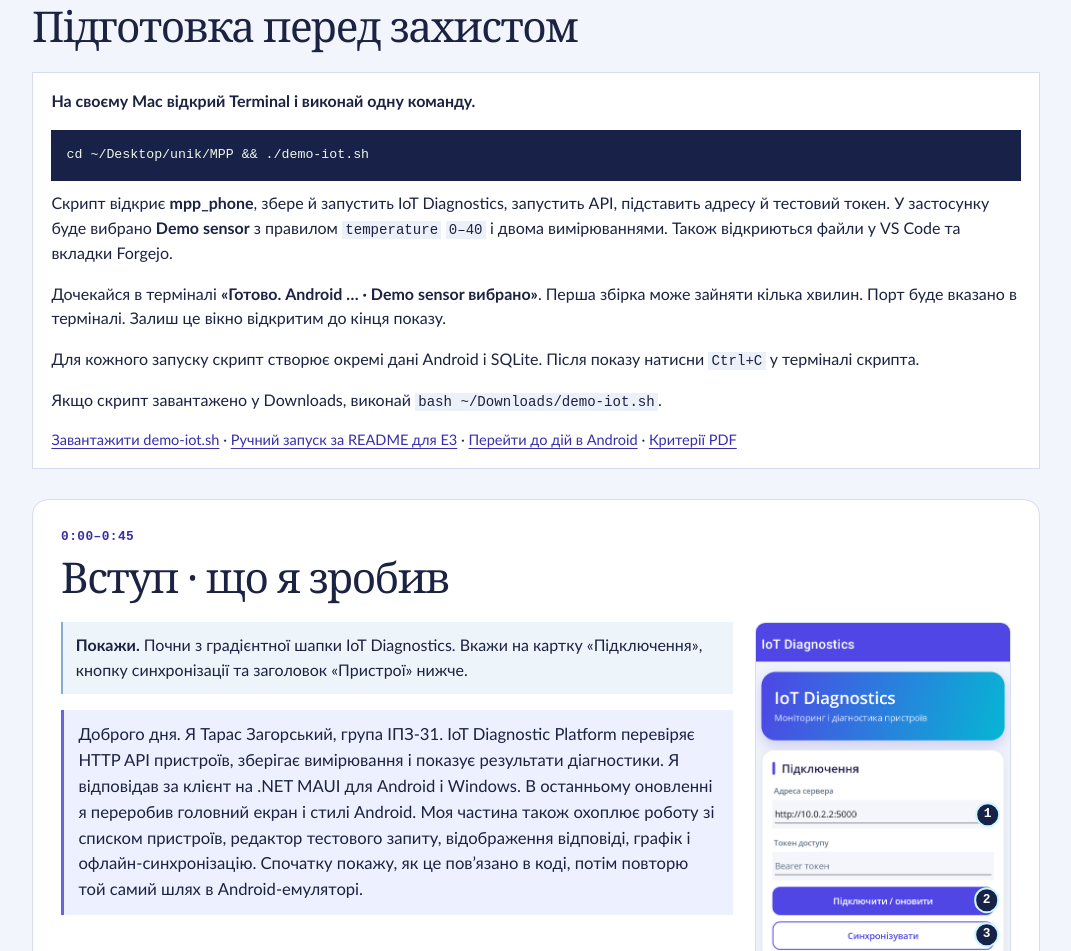
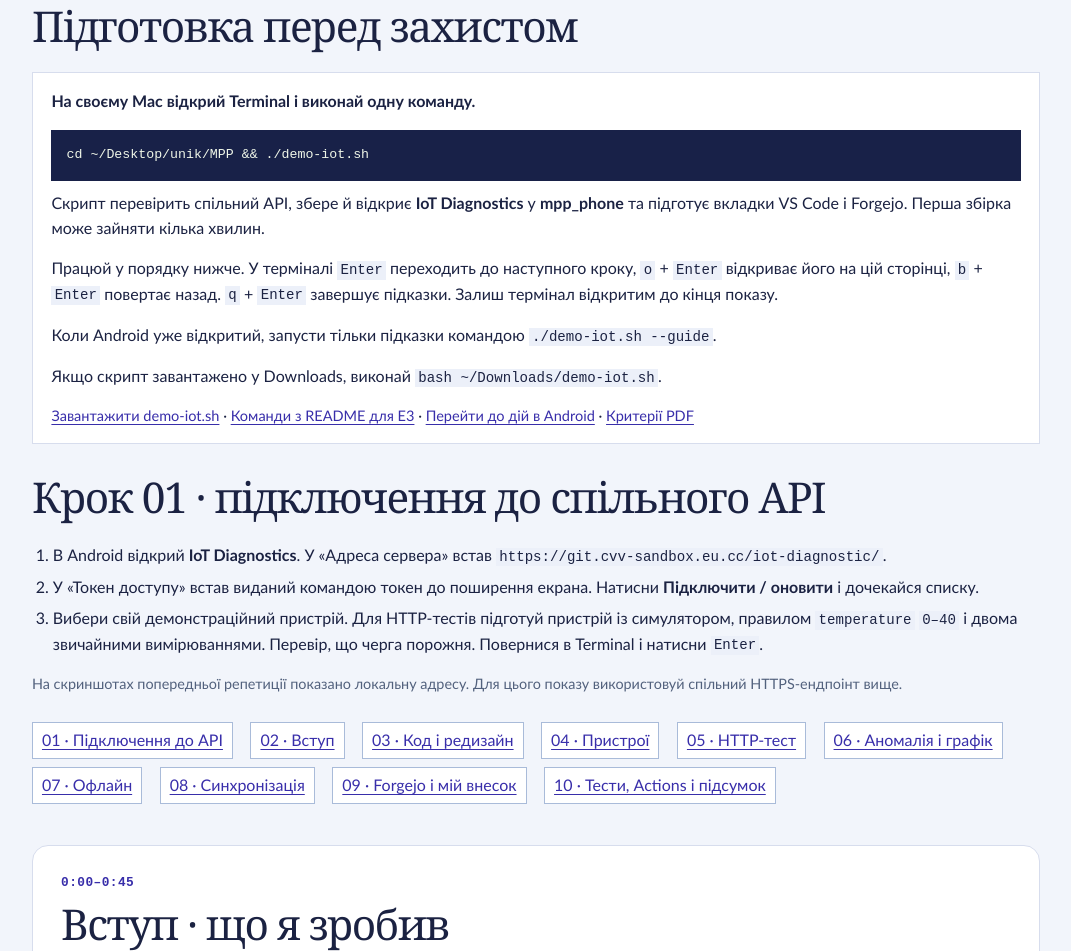
Before and after one commit to tzahorskyi/mpp-defense, a plain HTML site: page iot-android/index.html in a window 1280 px wide. Shown: the part 605-1556 px from the top of the page, without its empty margins (104-1175 px from the left). Drawn offline with Linux system fonts and the light colour scheme.

Commit message:
Guide the Android defense using the shared API

```diff
--- a/iot-android/index.html
+++ b/iot-android/index.html
@@ -41,12 +41,22 @@ main.wrap{padding-top:1.75rem}section,.details{scroll-margin-top:4rem}main>secti
 <div class="panel" id="auto-start">
 <p><strong>На своєму Mac відкрий Terminal і виконай одну команду.</strong></p>
 <pre><code>cd ~/Desktop/unik/MPP &amp;&amp; ./demo-iot.sh</code></pre>
-<p>Скрипт відкриє <strong>mpp_phone</strong>, збере й запустить IoT Diagnostics, запустить API, підставить адресу й тестовий токен. У застосунку буде вибрано <strong>Demo sensor</strong> з правилом <code>temperature</code> <code>0–40</code> і двома вимірюваннями. Також відкриються файли у VS Code та вкладки Forgejo.</p>
-<p>Дочекайся в терміналі <strong>«Готово. Android … · Demo sensor вибрано»</strong>. Перша збірка може зайняти кілька хвилин. Порт буде вказано в терміналі. Залиш це вікно відкритим до кінця показу.</p>
-<p>Для кожного запуску скрипт створює окремі дані Android і SQLite. Після показу натисни <kbd>Ctrl+C</kbd> у терміналі скрипта.</p>
+<p>Скрипт перевірить спільний API, збере й відкриє <strong>IoT Diagnostics</strong> у <strong>mpp_phone</strong> та підготує вкладки VS Code і Forgejo. Перша збірка може зайняти кілька хвилин.</p>
+<p>Працюй у порядку нижче. У терміналі <kbd>Enter</kbd> переходить до наступного кроку, <kbd>o</kbd> + <kbd>Enter</kbd> відкриває його на цій сторінці, <kbd>b</kbd> + <kbd>Enter</kbd> повертає назад. <kbd>q</kbd> + <kbd>Enter</kbd> завершує підказки. Залиш термінал відкритим до кінця показу.</p>
+<p>Коли Android уже відкритий, запусти тільки підказки командою <code>./demo-iot.sh --guide</code>.</p>
 <p>Якщо скрипт завантажено у Downloads, виконай <code>bash ~/Downloads/demo-iot.sh</code>.</p>
-<p class="refs"><a href="evidence/demo-iot.sh" download>Завантажити demo-iot.sh</a> · <a href="#startup">Ручний запуск за README для E3</a> · <a href="#emulator">Перейти до дій в Android</a> · <a href="#methodology">Критерії PDF</a></p>
+<p class="refs"><a href="evidence/demo-iot.sh" download>Завантажити demo-iot.sh</a> · <a href="#startup">Команди з README для E3</a> · <a href="#emulator">Перейти до дій в Android</a> · <a href="#methodology">Критерії PDF</a></p>
 </div>
+</section>
+<section id="android-connect">
+<h2>Крок 01 · підключення до спільного API</h2>
+<ol class="actions">
+<li>В Android відкрий <strong>IoT Diagnostics</strong>. У «Адреса сервера» встав <code>https://git.cvv-sandbox.eu.cc/iot-diagnostic/</code>.</li>
+<li>У «Токен доступу» встав виданий командою токен до поширення екрана. Натисни <strong>Підключити / оновити</strong> і дочекайся списку.</li>
+<li>Вибери свій демонстраційний пристрій. Для HTTP-тестів підготуй пристрій із симулятором, правилом <code>temperature</code> <code>0–40</code> і двома звичайними вимірюваннями. Перевір, що черга порожня. Повернися в Terminal і натисни <kbd>Enter</kbd>.</li>
+</ol>
+<p class="caption-note">На скриншотах попередньої репетиції показано локальну адресу. Для цього показу використовуй спільний HTTPS-ендпоінт вище.</p>
+<nav aria-label="Кроки скрипта"><ol class="jump-grid"><li><a href="#android-connect">01 · Підключення до API</a></li><li><a href="#opening">02 · Вступ</a></li><li><a href="#architecture">03 · Код і редизайн</a></li><li><a href="#devices">04 · Пристрої</a></li><li><a href="#http">05 · HTTP-тест</a></li><li><a href="#alerts">06 · Аномалія і графік</a></li><li><a href="#offline">07 · Офлайн</a></li><li><a href="#sync">08 · Синхронізація</a></li><li><a href="#git-proof">09 · Forgejo і мій внесок</a></li><li><a href="#actions">10 · Тести, Actions і підсумок</a></li></ol></nav>
 </section>
 <section class="scene" id="opening" data-scene>
 <header class="scene-head"><p class="time">0:00–0:45</p><h2>Вступ · що я зробив</h2></header>
@@ -131,12 +141,12 @@ main.wrap{padding-top:1.75rem}section,.details{scroll-margin-top:4rem}main>secti
 <section class="scene" id="devices" data-scene>
 <header class="scene-head"><p class="time">2:45–4:00</p><h2>Пристрої · підключення, створення, редагування</h2></header>
 <div class="phone-scene"><div><ol class="actions">
-<li>У картці <strong>Підключення</strong> натисни <strong>Підключити / оновити</strong>. Дочекайся «Завантажено пристроїв». Натисни <strong>Оберіть пристрій</strong> → <strong>Demo sensor</strong>.</li>
-<li>Для показу створення введи в поле <strong>Назва</strong> окрему назву <code>Demo CRUD</code>, URL із картки <strong>Demo sensor</strong> (той самий порт, який вказав скрипт) і опис <code>Перша версія</code>. Прокрути нижче, натисни <strong>Створити</strong> і вибери новий запис у списку.</li>
+<li>У картці <strong>Підключення</strong> натисни <strong>Підключити / оновити</strong>. Дочекайся «Завантажено пристроїв». Натисни <strong>Оберіть пристрій</strong> і вибери свій демонстраційний пристрій (на скриншотах він називається <strong>Demo sensor</strong>).</li>
+<li>Для показу створення введи в поле <strong>Назва</strong> окрему назву <code>Demo CRUD</code>, URL симулятора з картки свого демонстраційного пристрою і опис <code>Перша версія</code>. Прокрути нижче, натисни <strong>Створити</strong> і вибери новий запис у списку.</li>
 <li>Зміни опис на <code>Оновлено в Android</code> → натисни <strong>Зберегти</strong> → обери <strong>Demo CRUD</strong> повторно. Покажи нове значення.</li>
 <li>Якщо потрібно показати видалення, натисни <strong>Видалити</strong> саме для <strong>Demo CRUD</strong>. Повернися до <strong>Demo sensor</strong> із підготовленим правилом та історією.</li>
 </ol>
-<blockquote class="line">Емулятор звертається до API на Mac через 10.0.2.2. Адреса пристрою, яку вводжу в картці, потрібна серверу для запиту до симулятора. Створення й редагування йдуть через один метод репозиторію. За ідентифікатором він визначає, чи створити пристрій, чи оновити існуючий.</blockquote></div><figure class="annotated"><a href="evidence/android-devices.png"><img src="evidence/android-devices.png" width="1040" height="1578" loading="lazy" alt="Картка пристрою та дії створення, збереження й видалення"><span class="pin" aria-hidden="true" style="--x:90.2%;--y:13.2%">1</span><span class="pin" aria-hidden="true" style="--x:30.8%;--y:88.4%">2</span><span class="pin" aria-hidden="true" style="--x:60.5%;--y:88.4%">3</span><span class="pin" aria-hidden="true" style="--x:90.2%;--y:88.4%">4</span></a><figcaption>Картка пристрою та дії створення, збереження й видалення</figcaption></figure></div>
+<blockquote class="line">Емулятор звертається до спільного API через HTTPS. Адреса пристрою, яку вводжу в картці, потрібна серверу для запиту до симулятора. Створення й редагування йдуть через один метод репозиторію. За ідентифікатором він визначає, чи створити пристрій, чи оновити існуючий.</blockquote></div><figure class="annotated"><a href="evidence/android-devices.png"><img src="evidence/android-devices.png" width="1040" height="1578" loading="lazy" alt="Картка пристрою та дії створення, збереження й видалення"><span class="pin" aria-hidden="true" style="--x:90.2%;--y:13.2%">1</span><span class="pin" aria-hidden="true" style="--x:30.8%;--y:88.4%">2</span><span class="pin" aria-hidden="true" style="--x:60.5%;--y:88.4%">3</span><span class="pin" aria-hidden="true" style="--x:90.2%;--y:88.4%">4</span></a><figcaption>Картка пристрою та дії створення, збереження й видалення</figcaption></figure></div>
 <p class="cue"><strong>У коді.</strong> Покажи, як <code>Update()</code> додає ID вибраного запису, а <code>SaveAsync()</code> обирає створення чи оновлення.</p>
 <details class="details snippet"><summary>Дії зі списком і вибраним пристроєм <span class="filepath">MainViewModel.cs · 142–145</span></summary><div><pre><code>    private int Id() =&gt; SelectedDevice?.Id ?? throw new InvalidOperationException(&quot;Оберіть пристрій.&quot;);
     private async Task Create() { var saved = await (await Repository()).SaveAsync(Input()); await Refresh(); ReportSaved(saved); }
@@ -421,7 +431,7 @@ main.wrap{padding-top:1.75rem}section,.details{scroll-margin-top:4rem}main>secti
 </section>
 <section id="startup">
 <h2>E3 · запуск з нуля за README</h2><p class="cue"><strong>Покажи.</strong> Відкрий README і звір команди в терміналі. Критерій перевіряє, чи може інша людина повторити запуск за інструкцією в межах часу.</p>
-<p><a href="#auto-start">Швидкий автоматичний запуск на Mac</a>. Нижче — ручний шлях і порти з README для перевірки E3.</p>
+<p><a href="#auto-start">Покроковий запуск зі спільним API</a>. Нижче наведено команди локального запуску з README для перевірки E3.</p>
 <div class="panel" id="startup-note">
 <p><strong>Збірка для показу — 7198faf.</strong> Виправлення запуску вже в <code>main</code>. У <code>App</code> спочатку виконується <code>InitializeComponent()</code>, а <code>MainPage</code> створюється в <code>CreateWindow()</code>. Ресурси теми вже завантажені, коли сторінка читає <code>StaticResource Primary</code>.</p>
 <p class="refs"><a href="https://git.cvv-sandbox.eu.cc/Nazar/iot-diagnostic/issues/123">Діагностика · issue №123</a> · <a href="https://git.cvv-sandbox.eu.cc/Nazar/iot-diagnostic/pulls/124/files">Виправлення · PR №124</a> · <a href="evidence/startup-crash.txt">Лог попередньої версії</a> · <a href="evidence/android-clean.png">Кадр чистої збірки</a></p>
```
Also changed, not shown: 1 other file.
